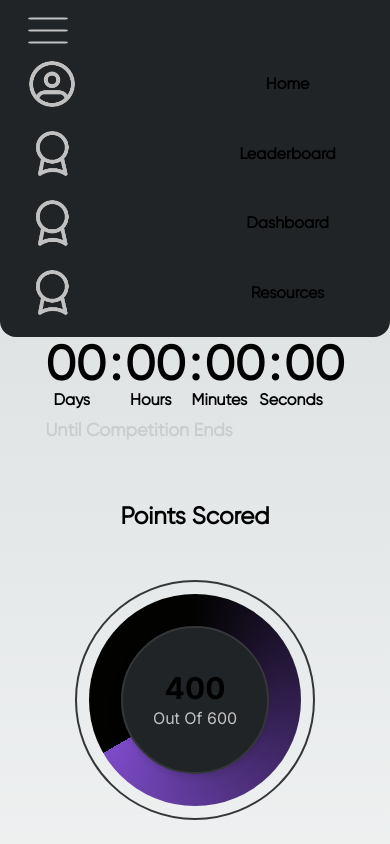
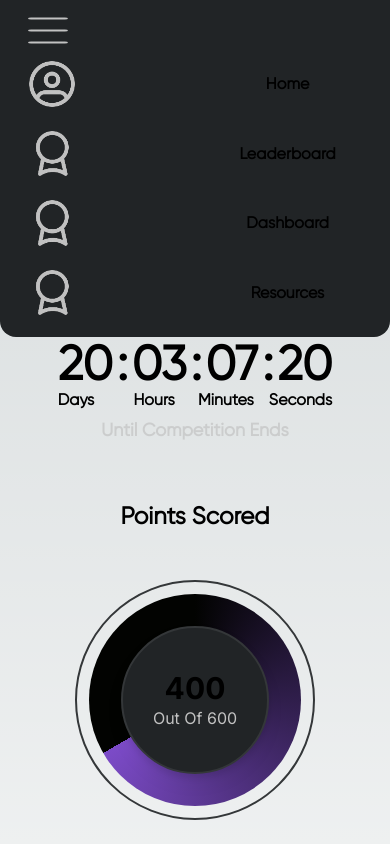
Before and after one commit to Keshav-Aneja/Forkthis-2023-frontend, a Next.js app: page /dashboard in a window 390 px wide. Shown: the top 844 px of the page. Built offline with nearby package versions, Linux system fonts and the light colour scheme; what tailwindcss-gradients would draw is missing.

Commit message:
Progress bar removed, Countdown fix

```diff
--- a/src/components/CollapseCard.tsx
+++ b/src/components/CollapseCard.tsx
@@ -33,10 +33,16 @@ const CollapseCard: React.FC<RepoDetails> = ({
 
   return (
     <section className="bg-[#000] flex justify-around items-center py-[5px] flex-col border-gradientA font-gilroyRegular border-[#212426] border-b-[0.5px] w-full">
-      <section className="bg-[#000] flex justify-between items-center py-[5px] px-8 w-full">
+      <section
+        className="bg-[#000] flex justify-between items-center py-[5px] px-8 w-full cursor-pointer"
+        onClick={() => {
+          setIsCollapsed(!isCollapsed);
+          rotateImage();
+        }}
+      >
         <section className="bg-[#000] flex justify-between items-center py-[5px] px-8 w-full ">
           <p>{srNo}</p>
-          <h1 >{repoName}</h1>
+          <h1>{repoName}</h1>
           <h3 className="sm:hidden md:block">{techStack}</h3>
           <p>{issues}</p>
 
@@ -79,7 +85,7 @@ const CollapseCard: React.FC<RepoDetails> = ({
                   className="bg-[#000] border-y-8 border-[#000]"
                 >
                   <td className="text-center">{issue.srNo}</td>
-                  <td className="text-center">{(issue.description)}</td>
+                  <td className="text-center">{issue.description}</td>
                   <td className="text-center">{issue.difficulty}</td>
                   <td className="text-center">{issue.points}</td>
                 </tr>
@@ -87,14 +93,7 @@ const CollapseCard: React.FC<RepoDetails> = ({
             </tbody>
           </table>
           <span className="w-[2px] h-[100%] bg-gradient-to-r from-lineStopLeft via-lineStopMiddle to-lineStopRight transform"></span>
-          <div>
-            <ProgressCircular
-              name="manas"
-              currVal={20}
-              totalVal={100}
-              color="#ffffff"
-            />
-          </div>
+          <div></div>
         </section>
         <div className="w-full h-[2px] bg-gradient-to-r from-lineStopLeft via-lineStopMiddle to-lineStopRight"></div>
       </Collapse>
--- a/src/components/CountdownTimer.tsx
+++ b/src/components/CountdownTimer.tsx
@@ -39,7 +39,8 @@ const CountdownTimer: React.FC<CountdownTimerProps> = ({ targetDate }) => {
     <div className="flex-auto font-gilroyRegular ">
       {/* <div className="mb-12 text-2xl font-bold">Time left</div> */}
 
-      <div className=" flex mt-4  text-5xl font-black">
+      <div className="w-[100%]">
+        <div className=" flex mt-4  text-5xl font-black justify-between">
           <p className="">{formatWithLeadingZero(days)}</p>
           <p className="ml-1 mr-1">:</p>
           <p className="">{formatWithLeadingZero(hours)}</p>
@@ -48,13 +49,14 @@ const CountdownTimer: React.FC<CountdownTimerProps> = ({ targetDate }) => {
           <p className="ml-1 mr-1">:</p>
           <p className="">{formatWithLeadingZero(seconds)}</p>
         </div>
-      <div className="flex font-extrabold text-s">
-        <p className="ml-2 mr-4">Days</p>
-        <p className="ml-6 mr-3">Hours</p>
-        <p className="ml-2 mr-3">Minutes</p>
+        <div className="flex font-extrabold text-s justify-between">
+          <p className="mr-8">Days</p>
+          <p className="mr-4">Hours</p>
+          <p className="mr-2">Minutes</p>
           <p>Seconds</p>
         </div>
-      <div className="mt-1 text-[#C2C2C2] text-opacity-70 text-lg font-bold ">
+      </div>
+      <div className="mt-1 text-[#C2C2C2] text-opacity-70 text-lg font-bold text-center">
         Until Competition Ends
       </div>
     </div>
--- a/src/components/Sidebar.tsx
+++ b/src/components/Sidebar.tsx
@@ -35,7 +35,7 @@ export default function Sidebarrr() {
       >
         {" "}
         <Link
-          href="/landing"
+          href="/"
           className="w-full md:w-[30%] lg:w-full flex justify-center gap-5 items-center md:justify-center md:gap-2 lg:flex-col lg:h-[33.3%]  lg:hover:bg-black  lg:hover:text-sm duration-300"
         >
           <div className="home w-[90%] flex justify-between gap-5 items-center md:justify-center md:w-max md:gap-2 lg:flex-col lg:py-12 lg:gap-3 lg:w-[100%] lg:h-[30%] lg:hover:bg-black lg:px-5  lg:hover:text-sm duration-300">
--- a/src/sections/DashboardInfo.tsx
+++ b/src/sections/DashboardInfo.tsx
@@ -1,11 +1,10 @@
-'use client'
+"use client";
 
 import CountdownTimer from "@/components/CountdownTimer";
 import ProgressCircular from "../components/ProgressCircular";
-import axios from 'axios';
+import axios from "axios";
 export default function DashboardInfo() {
-  const targetDate = new Date("2023-08-31T23:59:59");
-
+  const targetDate = new Date("2023-09-24T23:59:59");
 
   return (
     <div>
@@ -13,7 +12,7 @@ export default function DashboardInfo() {
         Dashboard
       </div>
       <div className="flex w-[100%] bg-opacity-30 px-3 py-5 flex-col items-center justify-center md:flex-row md:justify-between md:items-start gap-10 md:gap-0">
-        <div className="ml-0 px-2 py-2 flex flex-col justify-between items-center md:ml-10">
+        <div className="ml-0 px-2 py-2 flex flex-col justify-between items-center md:ml-10 w-[22%] min-w-fit">
           <div className="mb-12 text-2xl font-bold font-gilroyRegular text-center">
             Time Left
           </div>
```
Lines whose indentation alone changed are shown as unchanged.
